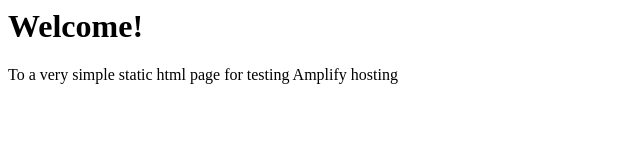
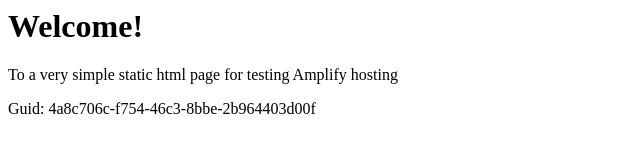
Before and after one commit to aws-aemilia-syd/Github-PR-Commit-Integration-Test-DoNotTouch-GitH-MJCD6L4M-v1-prod-ap-southeast-2, a website: page src/index.html in a window 1280 px wide. Shown: the whole page, without its empty margins (0-640 px from the left). Drawn offline with Linux system fonts and the light colour scheme.

Commit message:
commit from integ tests

```diff
--- a/src/index.html
+++ b/src/index.html
@@ -1,3 +1,5 @@
+
+
 <html lang="en">
 
 <head>
@@ -10,6 +12,6 @@
 <body>
     <h1>Welcome!</h1>
     <p>To a very simple static html page for testing Amplify hosting</p>
-</body>
+    <p>Guid: 4a8c706c-f754-46c3-8bbe-2b964403d00f</p></body>
 
 </html>
```
